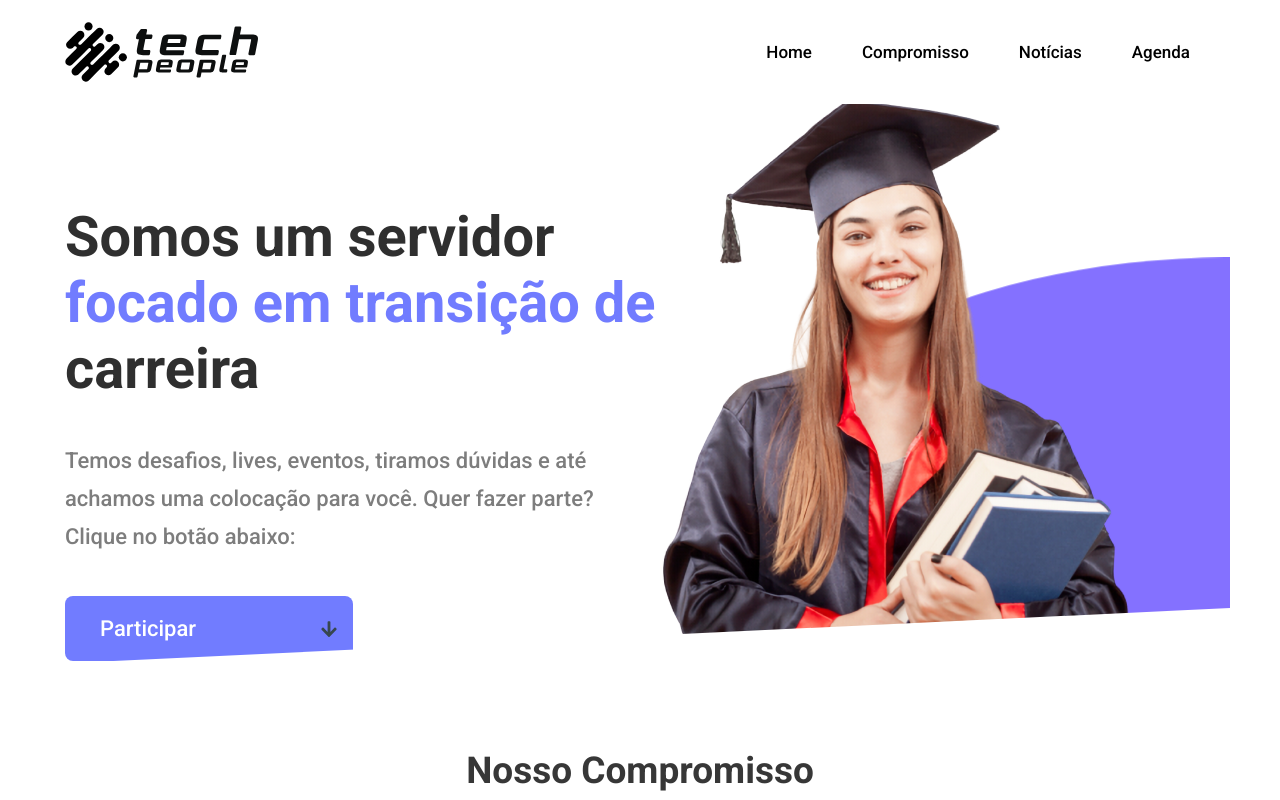
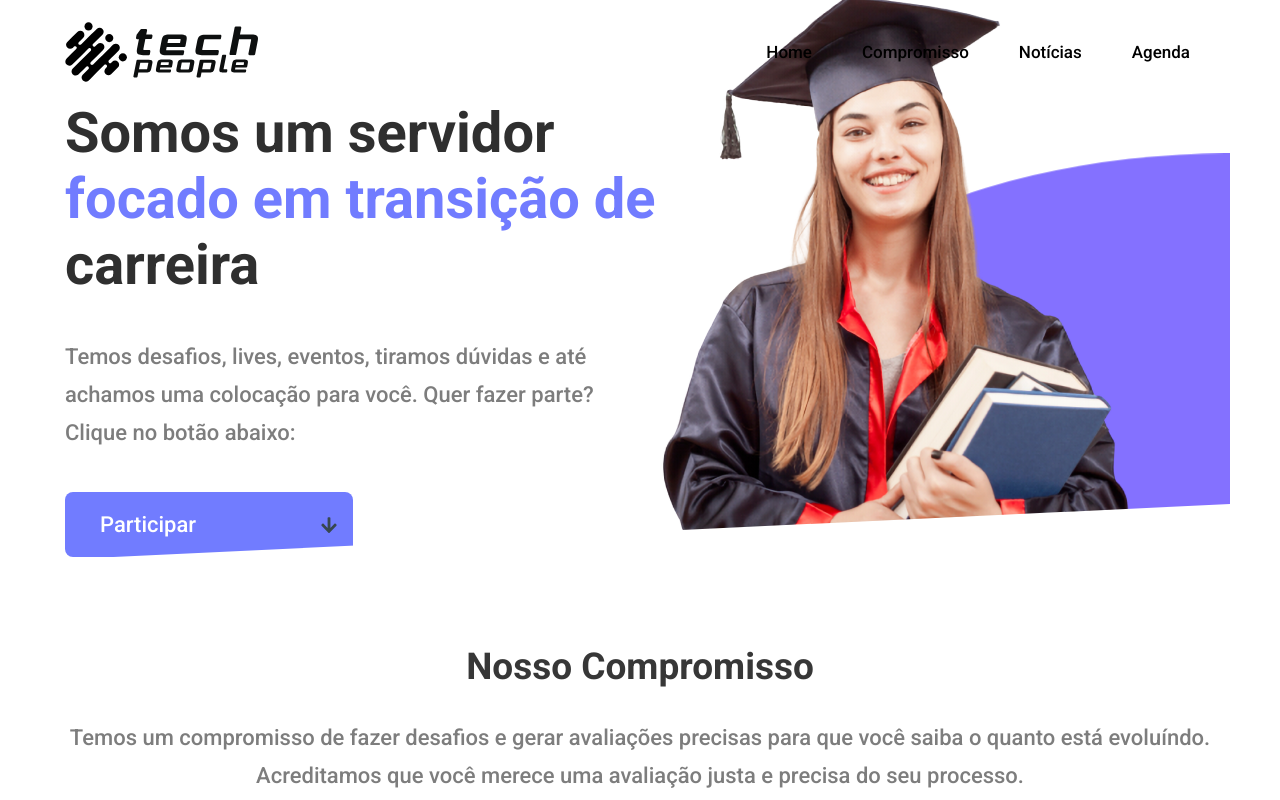
Before and after one commit to VictorHAP1603/tech-people, a React (Create React App) app: page / in a window 1280 px wide. Shown: the top 800 px of the page. Built offline with nearby package versions, Linux system fonts and the light colour scheme.

Commit message:
deixando o header na position fixed

```diff
--- a/src/components/Header/style.ts
+++ b/src/components/Header/style.ts
@@ -3,9 +3,10 @@ import styled from "styled-components";
 export const Container = styled.header`
   height: 13vh;
   transition: all 0.4s;
-  position: sticky;
+  position: fixed;
   top: 0;
-  z-index: 99;
+  z-index: 999;
+  width: 100%;
 
   .container {
     display: flex;
```
